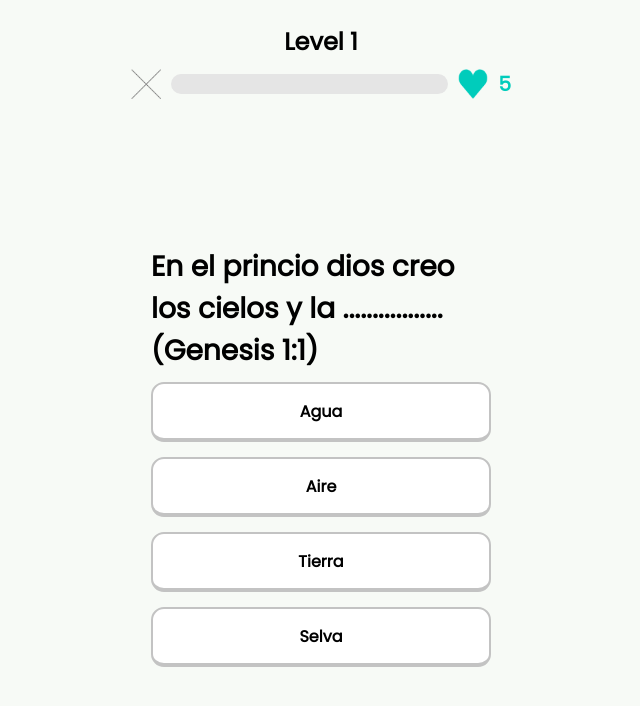
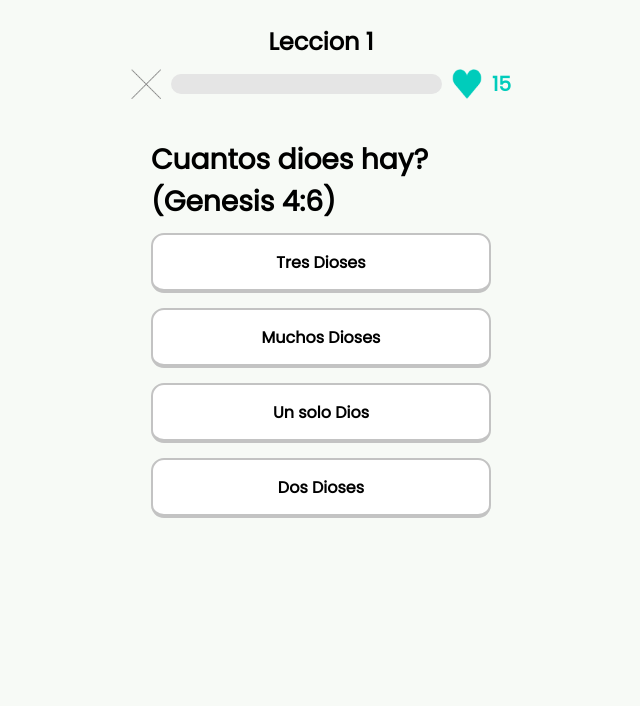
Before and after one commit to playerblade/goby_iasd, an Angular app: page /questions in a window 1280 px wide. Shown: the top 706 px of the page, without its empty margins (319-959 px from the left). Built offline with nearby package versions, Linux system fonts and the light colour scheme.

Commit message:
questions was added and progress bar

```diff
--- a/src/app/components/correct-message/correct-message.component.ts
+++ b/src/app/components/correct-message/correct-message.component.ts
@@ -21,7 +21,7 @@ export class CorrectMessageComponent implements OnInit {
 
   next(){
     this.step++;
-    this.road+=20;
+    this.road+=7.3;
     this.currentEvent = {'step': this.step, 'life': this.life, 'road': this.road};
     this.continue.emit(this.currentEvent);
   }
--- a/src/app/components/incorrect-mesage/incorrect-mesage.component.ts
+++ b/src/app/components/incorrect-mesage/incorrect-mesage.component.ts
@@ -22,7 +22,7 @@ export class IncorrectMesageComponent implements OnInit {
   next(){
     this.step++;
     this.life--;
-    this.road+=20;
+    this.road+=7.3;
     this.currentEvent = {'step': this.step, 'life': this.life, 'road': this.road};
     this.continue.emit(this.currentEvent);
   }
--- a/src/app/components/multiple-option/multiple-option.component.scss
+++ b/src/app/components/multiple-option/multiple-option.component.scss
@@ -1,7 +1,7 @@
 main{
     max-width: 400px;
     margin: 0 auto;
-    height: calc(100vh - 100px);
+    //height: calc(100vh - 100px);
     display: flex;
     justify-content:center;
     flex-direction: column;
--- a/src/app/components/multiple-option/multiple-option.component.ts
+++ b/src/app/components/multiple-option/multiple-option.component.ts
@@ -13,7 +13,7 @@ export class MultipleOptionComponent implements OnInit {
   @Input() life!: number;
   @Input() road!: number;
   @Output() continue = new EventEmitter();
-
+  @Input() level!: number;
 
   public answered:boolean = false;
   public answerSelected!:answer;
--- a/src/app/components/multiple-picture/multiple-picture.component.ts
+++ b/src/app/components/multiple-picture/multiple-picture.component.ts
@@ -15,6 +15,7 @@ export class MultiplePictureComponent implements OnInit {
 
   public answered:boolean = false;
   public answerSelected!:answer;
+  @Input() level!: number;
 
   constructor() { }
 
--- a/src/app/interfaces/Question.ts
+++ b/src/app/interfaces/Question.ts
@@ -3,6 +3,7 @@ export interface DataSourseQuestions {
     question?: Question[];
 }
 export interface Question{
+    level: number;
     type:string;
     label:string;
     answers:answer[];
--- a/src/app/questions/questions.component.html
+++ b/src/app/questions/questions.component.html
@@ -2,11 +2,14 @@
 <!-- <nav class="zoom-in">
   <h2 style="text-align: center; margin-top: 1em;">Level {{level+1}}</h2>
 </nav> -->
-<nav *ngIf="!nextLevel" [ngClass]="{'shake': isShake}">
-  <h2 style="text-align: center; margin-top: 1em;">Level {{level+1}}</h2>
+<nav *ngIf="!nextLevel">
+  <h2 style="text-align: center; margin-top: 1em;">Leccion {{level+1}}</h2>
 </nav>
+<!--<nav *ngIf="!nextLevel" [ngClass]="{'shake': isShake}">-->
+<!--  <h2 style="text-align: center; margin-top: 1em;">Level {{level+1}}</h2>-->
+<!--</nav>-->
 <div *ngIf="!endQuestion && !nextLevel">
-  <app-bar-progress [actualLife]="life" [road]="road" ></app-bar-progress>
+  <app-bar-progress [actualLife]="life" [road]="road"  ></app-bar-progress>
   <app-multiple-option
     *ngIf="question && question.type === 'multiple-option'"
     [question]="question"
@@ -26,7 +29,7 @@
 </div>
 
 <main *ngIf="!endQuestion && nextLevel" style="margin-top: 1em;">
-  <h3>Deseas continuar con el siguiente nivel?!</h3>
+  <h3>Deseas continuar con la siguiente Leccion?</h3>
   <br><br>
   <button type="button" (click)="continueQuestions()" class="btn btn-primary">
     CONTINUAR
--- a/src/app/questions/questions.component.ts
+++ b/src/app/questions/questions.component.ts
@@ -23,7 +23,7 @@ export class QuestionsComponent implements OnInit, AfterViewChecked {
   @ViewChild('audioRef',{static: false}) audioRef!: ElementRef<HTMLAudioElement>;
 
   constructor(private _form:FormService) {
-    this.life = 5;
+    this.life = 15;
     this.step = 0;
     this.road = 0;
     this.level = 0;
--- a/src/assets/forms/questions.json
+++ b/src/assets/forms/questions.json
@@ -4,49 +4,107 @@
     "question": [
       {
         "type": "multiple-option",
-        "label": "En el princio dios creo los cielos y la ................. (Genesis 1:1)",
+        "label": "Cuantos dioes hay? (Genesis 4:6)",
         "answers": [
           {
-            "label": "Agua",
+            "label": "Tres Dioses",
             "isCorrect": false
           },
           {
-            "label": "Aire",
+            "label": "Muchos Dioses",
             "isCorrect": false
           },
           {
-            "label": " Tierra",
+            "label": " Un solo Dios",
             "isCorrect": true
           },
           {
-            "label": "Selva",
+            "label": "Dos Dioses",
             "isCorrect": false
           }
         ]
       },
       {
-        "type": "multiple-picture",
-        "label": "Identifica cual de estas imagenes es una iglesia?",
+        "type": "multiple-option",
+        "label": "Cual es la naturaleza de Dios (S. Juan 4:24)",
         "answers": [
           {
-            "label": "",
-            "isCorrect": true,
-            "src": "https://img.icons8.com/?size=100&id=opaHJ7vkO27Q&format=png&color=000000"
+            "label": "Amor",
+            "isCorrect": false
           },
           {
-            "label": "",
-            "isCorrect": false,
-            "src": "https://upload.wikimedia.org/wikipedia/commons/a/a2/Restaurante.png"
+            "label": "Padre, Hijo, Espiritu Santo",
+            "isCorrect": false
           },
           {
-            "label": "",
-            "isCorrect": false,
-            "src": "https://images.freeimages.com/fic/images/icons/2718/pretty_office_icon_set_part_11/512/shop.png"
+            "label": " Espiritu y verdad",
+            "isCorrect": true
+          }
+        ]
+      },
+      {
+        "type": "multiple-option",
+        "label": "Cueles son la tres personas de la Trinidad? (2. Corintios 13:14)",
+        "answers": [
+          {
+            "label": "Los apostoles",
+            "isCorrect": false
           },
           {
-            "label": "",
-            "isCorrect": false,
-            "src": "https://cdn-icons-png.flaticon.com/512/1908/1908047.png"
+            "label": "Mateo, Marcos, Juan",
+            "isCorrect": false
+          },
+          {
+            "label": " Judas, Saqueo, Maria",
+            "isCorrect": false
+          },
+          {
+            "label": "Hijo, Padre, Espiritu Santo",
+            "isCorrect": true
+          }
+        ]
+      },
+      {
+        "type": "multiple-option",
+        "label": "Como es el caracter de Dios? (1 Juan 4:8)",
+        "answers": [
+          {
+            "label": "Santidad",
+            "isCorrect": false
+          },
+          {
+            "label": "Bondad",
+            "isCorrect": false
+          },
+          {
+            "label": " Amor",
+            "isCorrect": true
+          },
+          {
+            "label": "Verdad",
+            "isCorrect": false
+          }
+        ]
+      },
+      {
+        "type": "multiple-option",
+        "label": "Como nos considera Dios? (1 Juan 3:1,2)",
+        "answers": [
+          {
+            "label": "Hijos de Dios",
+            "isCorrect": true
+          },
+          {
+            "label": "Desconocidos",
+            "isCorrect": false
+          },
+          {
+            "label": " Pecadores",
+            "isCorrect": false
+          },
+          {
+            "label": "Desobedientes",
+            "isCorrect": false
           }
         ]
       }
@@ -57,44 +115,225 @@
     "question": [
       {
         "type": "multiple-option",
-        "label": "Cual es el nombre del 3 hijo de Adan?",
+        "label": "Quien revelo la santa escritura? (2 Timoteo 3:16)",
         "answers": [
           {
-            "label": "Set",
+            "label": "Inspirado por Dios",
             "isCorrect": true
           },
           {
-            "label": "Cain",
+            "label": "Inspirado por el hombre",
             "isCorrect": false
           },
           {
-            "label": "Abel",
+            "label": "Satanas",
             "isCorrect": false
           },
           {
-            "label": "Jesus",
+            "label": "Moises",
             "isCorrect": false
           }
         ]
       },
       {
         "type": "multiple-option",
-        "label": "Porque de tal manera amo Dios al ............ que dio su unico hijo, para que todo aquel que en el crea, no se pierda si no tenga vida eterna. (Juan 3:16)",
+        "label": "Quienes recibieron la revelacion? (Hebreos 1:1)",
         "answers": [
           {
-            "label": "Padre",
+            "label": "Adan y Eva",
             "isCorrect": false
           },
           {
-            "label": "Madre",
+            "label": "Los hijos de Dios",
             "isCorrect": false
           },
           {
-            "label": "Mundo",
+            "label": "Los profetas",
             "isCorrect": true
           },
           {
-            "label": "Pastor",
+            "label": "Los catolicos",
+            "isCorrect": false
+          }
+        ]
+      },
+      {
+        "type": "multiple-option",
+        "label": "A que se compara la Santa Biblia? (Salmos 119:115)",
+        "answers": [
+          {
+            "label": "A sal del mundo",
+            "isCorrect": false
+          },
+          {
+            "label": "Al arbol de la vida",
+            "isCorrect": false
+          },
+          {
+            "label": "Lampara es a mis pies, y Lumbrera a en mi camino",
+            "isCorrect": true
+          },
+          {
+            "label": "Al santuario de Israel",
+            "isCorrect": false
+          }
+        ]
+      },
+      {
+        "type": "multiple-option",
+        "label": "Que bendiciones da la Santa Biblia? (Ramos 15:4)",
+        "answers": [
+          {
+            "label": "Alegria",
+            "isCorrect": false
+          },
+          {
+            "label": "Paz",
+            "isCorrect": false
+          },
+          {
+            "label": "Sabiduria",
+            "isCorrect": false
+          },
+          {
+            "label": "Esperanza",
+            "isCorrect": true
+          }
+        ]
+      },
+      {
+        "type": "multiple-option",
+        "label": "Cuanto tiempo perdurara la Santa Biblia? (Isaia 40:8)",
+        "answers": [
+          {
+            "label": "Poco tiempo",
+            "isCorrect": false
+          },
+          {
+            "label": "Para siempre",
+            "isCorrect": true
+          },
+          {
+            "label": "Hasta la muerte",
+            "isCorrect": false
+          },
+          {
+            "label": "Hasta que el venga",
+            "isCorrect": false
+          }
+        ]
+      }
+    ]
+  },
+  {
+    "level": 3,
+    "question": [
+      {
+        "type": "multiple-option",
+        "label": "Como nos comunicamos con Dios? (Daniel 9:3)",
+        "answers": [
+          {
+            "label": "Oracion",
+            "isCorrect": true
+          },
+          {
+            "label": "Llamadas telefonicas",
+            "isCorrect": false
+          },
+          {
+            "label": "Por medio del pastor",
+            "isCorrect": false
+          },
+          {
+            "label": "Por medio de nuestros padres",
+            "isCorrect": false
+          }
+        ]
+      },
+      {
+        "type": "multiple-option",
+        "label": "Ques es la oracion? (1 Samuel 1:9-15)",
+        "answers": [
+          {
+            "label": "Recitar",
+            "isCorrect": false
+          },
+          {
+            "label": "Hablar en Lenguas",
+            "isCorrect": false
+          },
+          {
+            "label": "Hablar con Dios",
+            "isCorrect": true
+          },
+          {
+            "label": "Hablar con los muertos",
+            "isCorrect": false
+          }
+        ]
+      },
+      {
+        "type": "multiple-option",
+        "label": "Cuanto poder tiene la oracion sincera? (Santiago 5:16)",
+        "answers": [
+          {
+            "label": "Depende",
+            "isCorrect": false
+          },
+          {
+            "label": "Nada",
+            "isCorrect": false
+          },
+          {
+            "label": "Mucho",
+            "isCorrect": true
+          },
+          {
+            "label": "Poco",
+            "isCorrect": false
+          }
+        ]
+      },
+      {
+        "type": "multiple-option",
+        "label": "En nombre de quien debemos orar? (S. Juan 14:13)",
+        "answers": [
+          {
+            "label": "En tu nombre",
+            "isCorrect": false
+          },
+          {
+            "label": "En Nombre del Espiritu Santo",
+            "isCorrect": false
+          },
+          {
+            "label": "En nombre del Hijo",
+            "isCorrect": false
+          },
+          {
+            "label": "En nombre del Padre",
+            "isCorrect": true
+          }
+        ]
+      },
+      {
+        "type": "multiple-option",
+        "label": "Contesta Dios las Oraciones? (S. Mateo 7:7-11)",
+        "answers": [
+          {
+            "label": "No",
+            "isCorrect": false
+          },
+          {
+            "label": "Si",
+            "isCorrect": true
+          },
+          {
+            "label": "Aveces",
+            "isCorrect": false
+          },
+          {
+            "label": "Solo en la Noche",
             "isCorrect": false
           }
         ]
```
